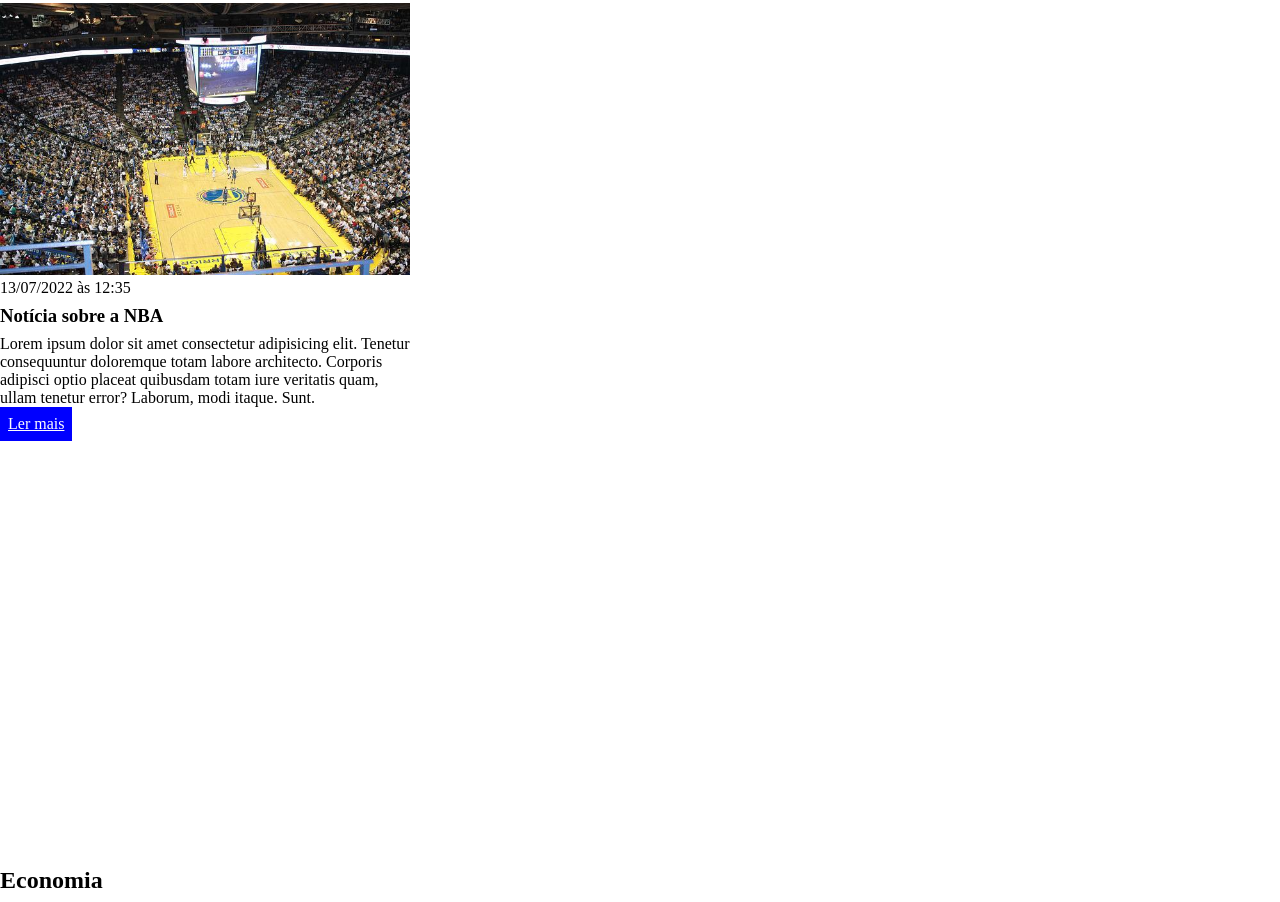
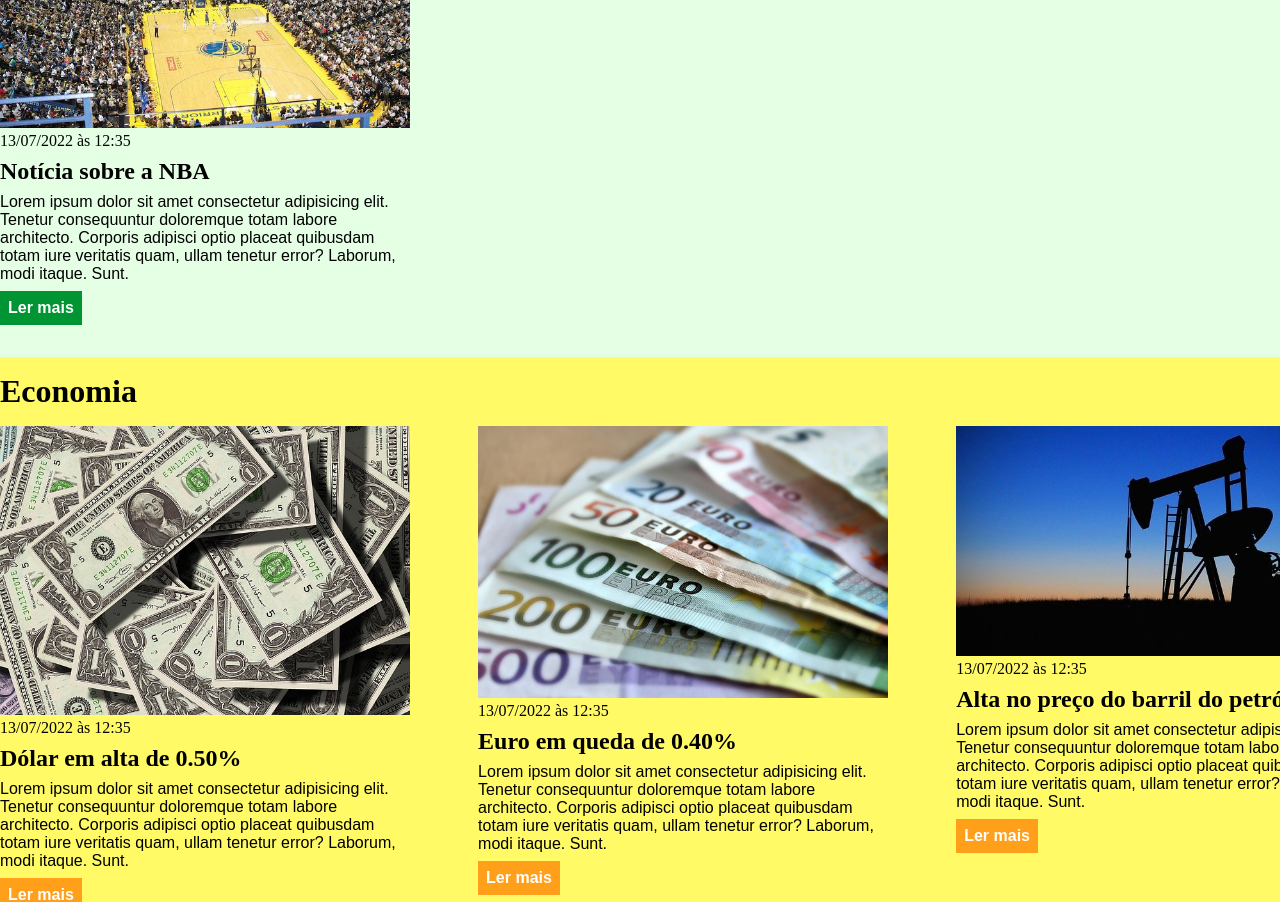
Before and after one commit to HenriqueGPinho/curso_ebac_frontend, a plain HTML site: page index.html in a window 1280 px wide. Shown: the part 769-1671 px from the top of the page. Drawn offline with Linux system fonts and the light colour scheme.

Commit message:
css update

```diff
--- a/main.css
+++ b/main.css
@@ -28,6 +28,10 @@ header li a {
   text-decoration: none;
 }
 
+header li a:hover {
+  text-decoration: underline;
+}
+
 .container {
   width: 1366px;
   margin: 0 auto;
@@ -49,7 +53,11 @@ header li a {
 }
 
 section {
-  padding: 16% 0;
+  padding: 16px 0;
+}
+
+section h2 {
+  font-size: 32px;
 }
 
 section h2,
@@ -60,6 +68,7 @@ section h2,
 .articles article h3 {
   margin-top: 8px;
   margin-bottom: 8px;
+  font-size: 24px;
 }
 
 .articles article a {
@@ -67,4 +76,32 @@ section h2,
   color: #fff;
   padding: 8px;
   display: inline-block;
+  text-decoration: none;
+  font-weight: bold;
+  margin-top: 8px;
 }
+
+.articles article a:hover {
+  text-decoration: underline;
+}
+
+.articles article p,
+.articles article a {
+  font-family: Arial, Helvetica, sans-serif;
+}
+
+#sports {
+  background-color: rgba(0,255,0,0.1);
+}
+
+#sports .articles article a {
+  background-color: #009432;
+}
+
+#economy {
+  background-color: #fffa65;
+}
+
+#economy .articles article a {
+  background-color: #ff9f1a;
+}
```
Also changed, not shown: index.html (+14 -7 lines).
